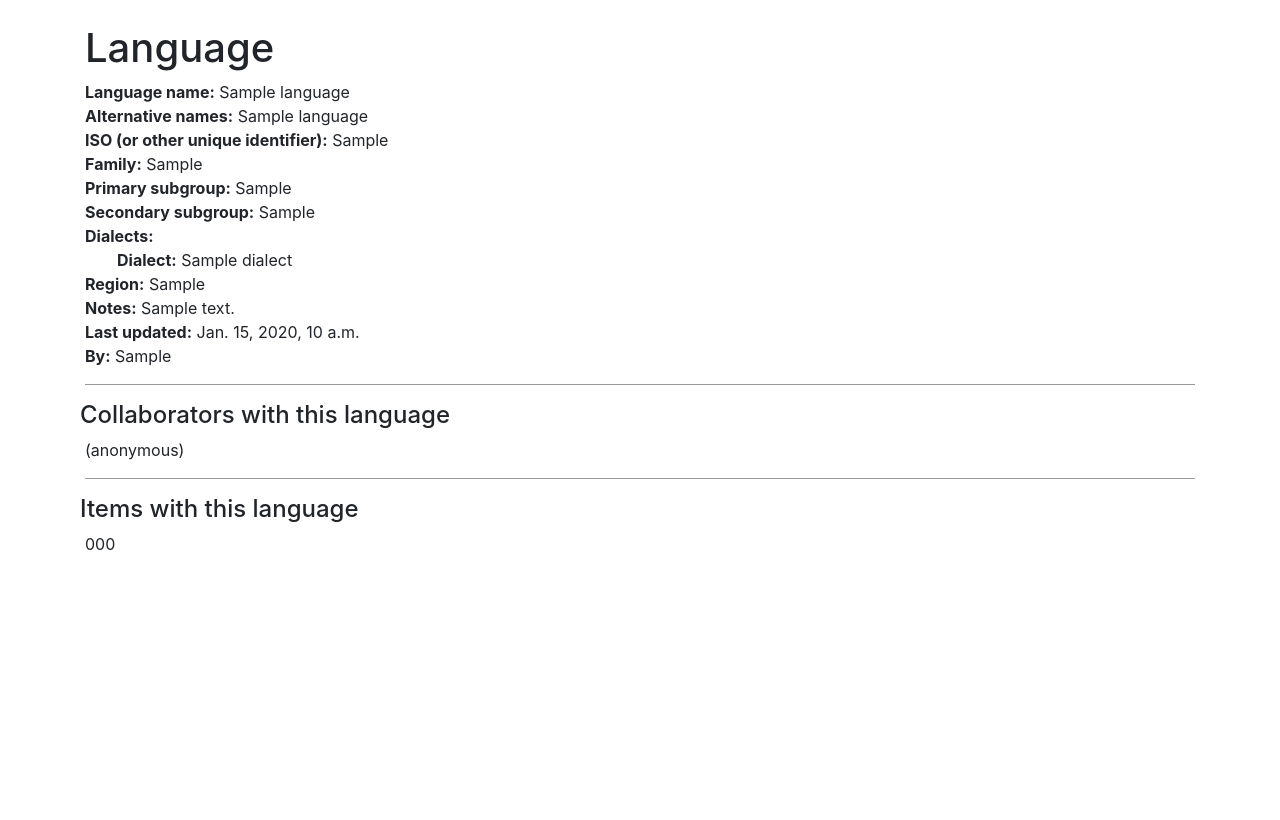
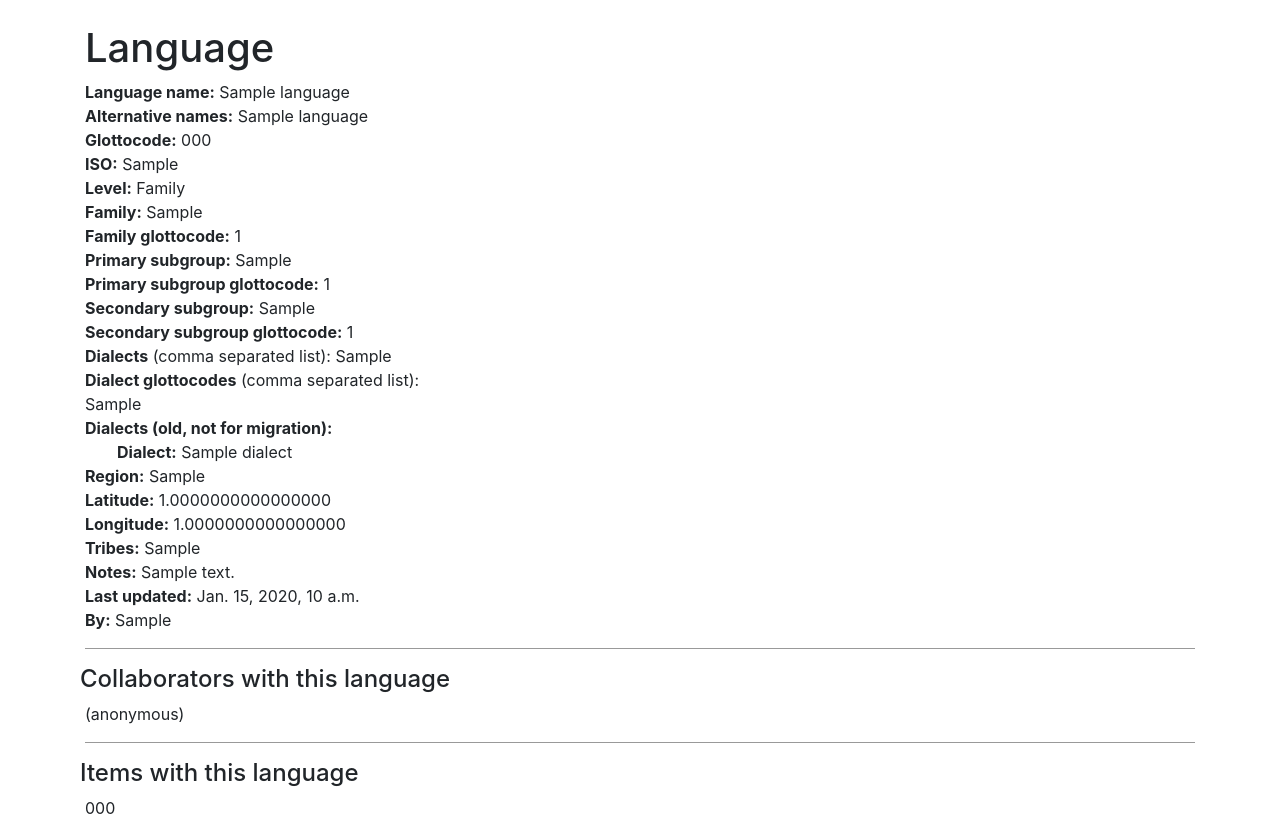
Before and after one commit to kavonjon/archive-software, a Django app: page /languages/1/ in a window 1280 px wide. Shown: the part 56-876 px from the top of the page. Before the commit the page ends 606 px from the top, so only its background shows below. Run offline with Django 3.2, Linux system fonts and the light colour scheme; a user stored in the database is signed in; tables that the repository leaves empty hold one stand-in row (values such as "Sample post"); parts of the project's set-up code (start-up, migrations or seed data) failed here and were passed over; some libraries are stand-ins or nearby versions.

Commit message:
updates to language import and edit

```diff
--- a/app/metadata/models.py
+++ b/app/metadata/models.py
@@ -265,17 +265,17 @@ class Language(models.Model):
     name = models.CharField(max_length=255)
     level = models.CharField(max_length=8, choices=LEVELS)
     family = models.CharField(max_length=255, blank=True)
-    family_id = models.CharField(max_length=8, blank=True)
-    pri_subgroup = models.CharField(max_length=255, blank=True)
-    pri_subgroup_id = models.CharField(max_length=8, blank=True)
-    sec_subgroup = models.CharField(max_length=255, blank=True)
-    sec_subgroup_id = models.CharField(max_length=8, blank=True)
-    alt_name = models.CharField(max_length=255, blank=True)
+    family_id = models.CharField(max_length=8, blank=True, verbose_name='Family glottocode')
+    pri_subgroup = models.CharField(max_length=255, blank=True, verbose_name='Primary subgroup')
+    pri_subgroup_id = models.CharField(max_length=8, blank=True, verbose_name='Primary subgroup glottocode')
+    sec_subgroup = models.CharField(max_length=255, blank=True, verbose_name='Secondary subgroup')
+    sec_subgroup_id = models.CharField(max_length=8, blank=True, verbose_name='Secondary subgroup glottocode')
+    alt_name = models.CharField(max_length=255, blank=True, verbose_name='Alternate names')
     region = models.CharField(max_length=255, blank=True)
     longitude = models.DecimalField(max_digits=22, decimal_places=16, blank=True, null=True)
     latitude = models.DecimalField(max_digits=22, decimal_places=16, blank=True, null=True)
     dialects = models.CharField(max_length=255, blank=True)
-    dialects_ids = models.CharField(max_length=255, blank=True)
+    dialects_ids = models.CharField(max_length=255, blank=True, verbose_name='Dialect glottocodes')
     language = models.CharField(max_length=255, blank=True)
     language_id = models.CharField(max_length=8, blank=True)
     tribes = models.CharField(max_length=255, blank=True)
--- a/app/metadata/views.py
+++ b/app/metadata/views.py
@@ -2191,7 +2191,7 @@ def date_processing(date): #this is probably deprecated
 
 ##### reverse choices was here
 
-def import_field(request, model_field, human_fields, headers, row, object_instance, model, choices=None, multiselect=False, yesno=False):
+def import_field(request, model_field, human_fields, headers, row, object_instance, model, choices=None, multiselect=False, yesno=False, validate_glottocode=False):
     # model_field: string, human_fields: tuple, headers: list, row: list, object_instance: object instance,
     # choices: tuple of tuples from django models
 
@@ -2207,6 +2207,8 @@ def import_field(request, model_field, human_fields, headers, row, object_instan
             object_instance_name = 'Document with unique ID: ' + str(object_instance.id)
     elif ( model == "Collaborator native" ) or ( model == "Collaborator other" ) or ( model == "Collaborator" ):
         object_instance_name = 'Collaborator: ' + str(object_instance.name) + ' (' + str(object_instance.collaborator_id) + ')'
+    elif ( model == "Language" ):
+        object_instance_name = 'Language: ' + str(object_instance.name)
 
     for human_field in human_fields:
         human_field_indeces = list_string_find_indices(headers, human_field)
@@ -2228,6 +2230,17 @@ def import_field(request, model_field, human_fields, headers, row, object_instan
                         computer_readable_list = [choice[0] for choice in choices]
                         if not model_field_value in computer_readable_list:
                             stripped_human_field = human_field.replace('^', '').replace('$', '')
+                            messages.warning(request, object_instance_name + " was not added/updated (all changes were reverted): " + stripped_human_field + " has an invalid value")
+                            return False
+                if validate_glottocode == "single":
+                    if len(model_field_value) != 8 or not re.match(r'^.*\d{4}$', model_field_value):
+                        messages.warning(request, object_instance_name + " was not added/updated (all changes were reverted): " + stripped_human_field + " has an invalid value")
+                        return False
+                if validate_glottocode == "multiple":
+                    glottocodes = [code.strip() for code in model_field_value.split(',')]
+                    # Validate each glottocode
+                    for glottocode in glottocodes:
+                        if len(glottocode) != 8 or not re.match(r'^.*\d{4}$', glottocode):
                             messages.warning(request, object_instance_name + " was not added/updated (all changes were reverted): " + stripped_human_field + " has an invalid value")
                             return False
                 setattr(object_instance, model_field, model_field_value)
@@ -3541,11 +3554,20 @@ def ImportView(request):
             if not return_object:
                 continue
 
+            level_success = import_field(request, 'level', ('^Level$',), headers, row, return_object, model = 'Language', choices="LEVELS")
+            glottocode_success = import_field(request, 'glottocode', ('^Glottocode$',), headers, row, return_object, model = 'Language', validate_glottocode="Single")
             import_field(request, 'family', ('^Family$',), headers, row, return_object, model = "Language")
+            import_field(request, 'family', ('^Language family$',), headers, row, return_object, model = "Language")
+            family_glottocode_success = import_field(request, 'family_id', ('^Family glottocode$',), headers, row, return_object, model = "Language", validate_glottocode="Single")
             import_field(request, 'pri_subgroup', ('^Primary Subgroup$',), headers, row, return_object, model = "Language")
+            pri_subgroup_glottocode_success = import_field(request, 'pri_subgroup_id', ('^Primary subgroup glottocode$',), headers, row, return_object, model = "Language", validate_glottocode="Single")
             import_field(request, 'sec_subgroup', ('^Secondary Subgroup$',), headers, row, return_object, model = "Language")
+            sec_subgroup_glottocode_success = import_field(request, 'sec_subgroup_id', ('^Secondary subgroup glottocode$',), headers, row, return_object, model = "Language", validate_glottocode="Single")
             import_field(request, 'alt_name', ('^Alternate Name\(s\)$',), headers, row, return_object, model = "Language")
+            import_field(request, 'alt_name', ('^Alternative Name\(s\)$',), headers, row, return_object, model = "Language")
+            import_field(request, 'dialects', ('^Dialects$',), headers, row, return_object, model = "Language")
             import_field(request, 'region', ('^Region$',), headers, row, return_object, model = "Language")
+            import_field(request, 'tribes', ('^Tribes$',), headers, row, return_object, model = "Language")
             import_field(request, 'notes', ('^Notes$',), headers, row, return_object, model = "Language")
 
             return_object.modified_by = request.user.get_username()
--- a/app/templates/language_detail.html
+++ b/app/templates/language_detail.html
@@ -24,7 +24,17 @@
 </div>
 <div class="row">
     <div class="col-md-4">
-        <b>ISO (or other unique identifier):</b> {{ language.iso }}
+        <b>Glottocode:</b> {{ language.glottocode }}
+    </div>
+</div>
+<div class="row">
+    <div class="col-md-4">
+        <b>ISO:</b> {{ language.iso }}
+    </div>
+</div>
+<div class="row">
+    <div class="col-md-4">
+        <b>Level:</b> {{ language.get_level_display }}
     </div>
 </div>
 <div class="row">
@@ -34,7 +44,17 @@
 </div>
 <div class="row">
     <div class="col-md-4">
+        <b>Family glottocode:</b> {{ language.family_id }}
+    </div>
+</div>
+<div class="row">
+    <div class="col-md-4">
         <b>Primary subgroup:</b> {{ language.pri_subgroup }}
+    </div>
+</div>
+<div class="row">
+    <div class="col-md-4">
+        <b>Primary subgroup glottocode:</b> {{ language.pri_subgroup_id }}
     </div>
 </div>
 <div class="row">
@@ -44,7 +64,22 @@
 </div>
 <div class="row">
     <div class="col-md-4">
-        <b>Dialects:</b>{% if request.user|has_group:"Archivist"%} (click on an existing dialect to edit) <a class="stealth" href="dialects/add"><i class="fa fa-plus"></i></a>{% endif %}
+        <b>Secondary subgroup glottocode:</b> {{ language.sec_subgroup_id }}
+    </div>
+</div>
+<div class="row">
+    <div class="col-md-4">
+        <b>Dialects</b> (comma separated list): {{ language.dialects }}
+    </div>
+</div>
+<div class="row">
+    <div class="col-md-4">
+        <b>Dialect glottocodes</b> (comma separated list): {{ language.dialects_ids }}
+    </div>
+</div>
+<div class="row">
+    <div class="col-md-4">
+        <b>Dialects (old, not for migration):</b>{% if request.user|has_group:"Archivist"%} (click on an existing dialect to edit) <a class="stealth" href="dialects/add"><i class="fa fa-plus"></i></a>{% endif %}
     </div>
 </div>
 {% for dialect in dialect_info %}
@@ -60,7 +95,21 @@
         <b>Region:</b> {{ language.region }}
     </div>
 </div>
-
+<div class="row">
+    <div class="col-md-4">
+        <b>Latitude:</b> {{ language.latitude }}
+    </div>
+</div>
+<div class="row">
+    <div class="col-md-4">
+        <b>Longitude:</b> {{ language.longitude }}
+    </div>
+</div>
+<div class="row">
+    <div class="col-md-4">
+        <b>Tribes:</b> {{ language.tribes }}
+    </div>
+</div>
 <div class="row">
     <div class="col-md-4">
         <b>Notes:</b> {{ language.notes }}
```
Also changed, not shown: app/metadata/forms.py (+54 -0 lines), app/metadata/migrations/0022_auto_20240422_1432.py (added).
